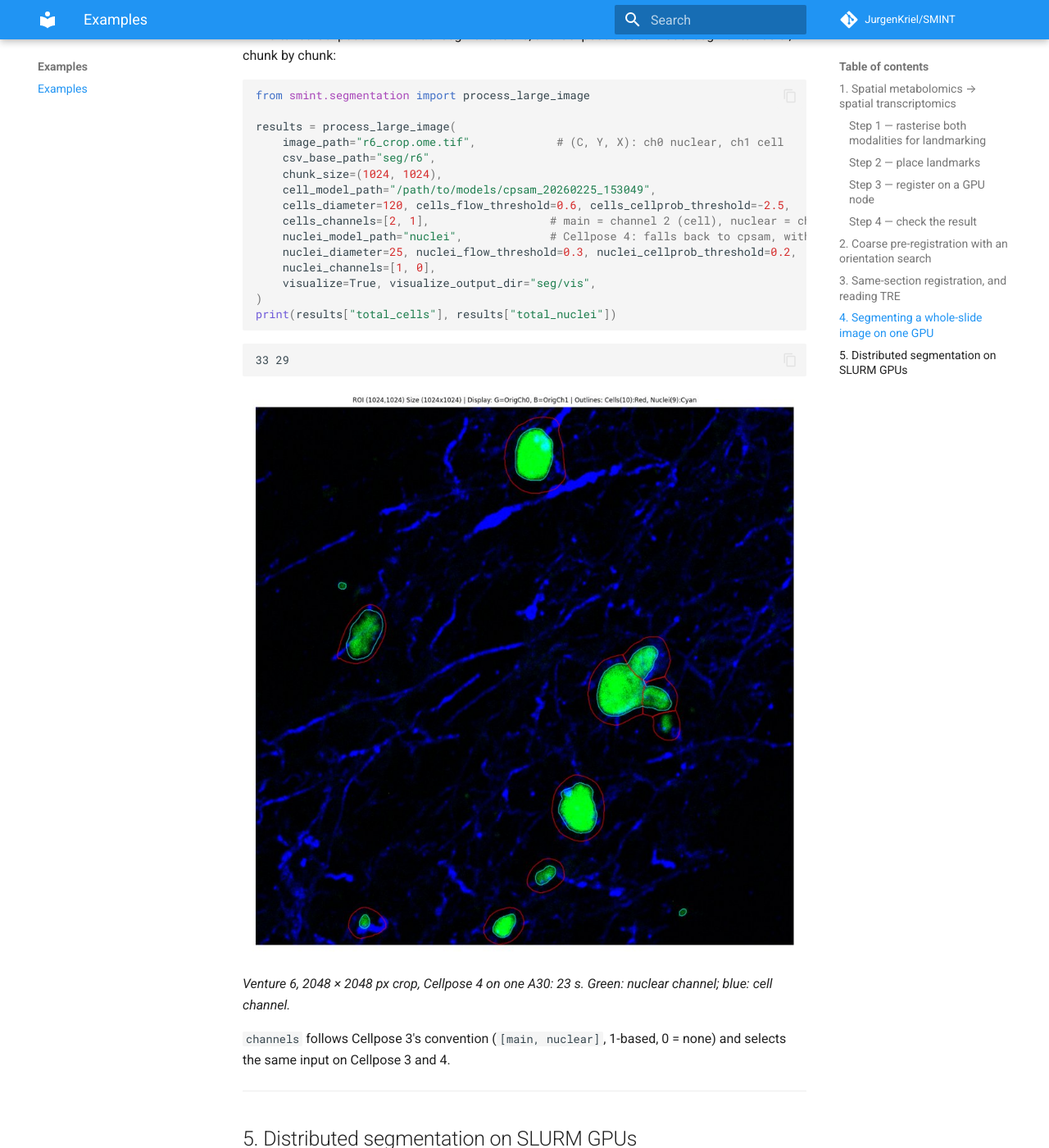
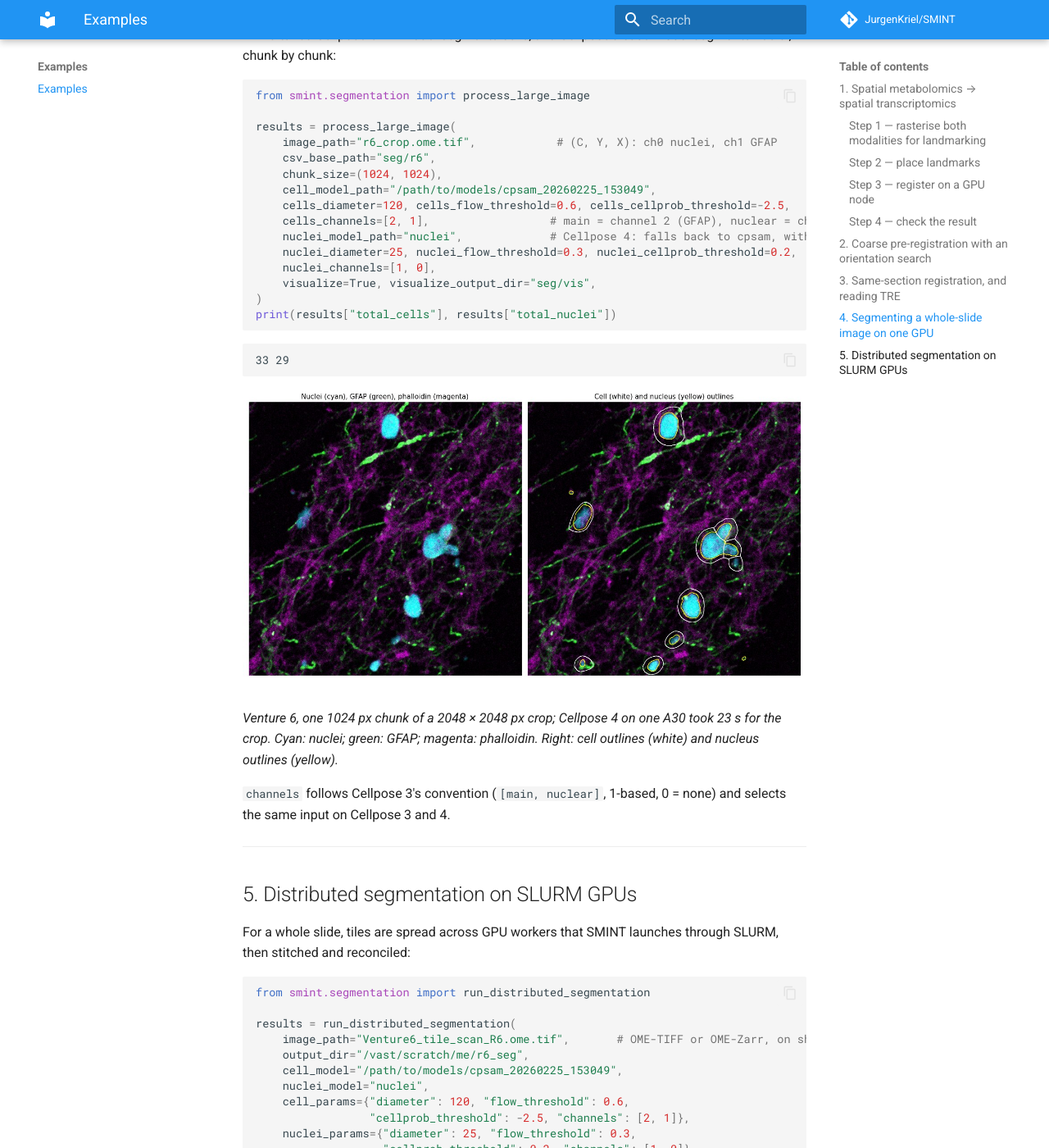
Before and after one commit to JurgenKriel/SMINT, an MkDocs documentation site: the page built from docs/examples.md, in a window 1280 px wide and 1400 px high, scrolled down 4189 px. Shown: the whole window at 82% size. Built offline with MkDocs 1.6.1 and Material for MkDocs 9.7.7, drawn with Linux system fonts in a browser that asks for light colours; comment, search, counter and statistics services are not loaded; the version menu is left out.

Commit message:
docs: show the segmentation example in the stain colours
Nuclei cyan, GFAP green, phalloidin magenta (channels 0, 1, 3), with cell
outlines in white and nucleus outlines in yellow so they stay visible on the
cyan nuclei. Captions and channel comments updated to match.

Co-Authored-By: Claude Opus 5.5 <noreply@anthropic.com>

````diff
--- a/docs/examples.md
+++ b/docs/examples.md
@@ -193,12 +193,12 @@ segments nuclei, chunk by chunk:
 from smint.segmentation import process_large_image
 
 results = process_large_image(
-    image_path="r6_crop.ome.tif",            # (C, Y, X): ch0 nuclear, ch1 cell
+    image_path="r6_crop.ome.tif",            # (C, Y, X): ch0 nuclei, ch1 GFAP
     csv_base_path="seg/r6",
     chunk_size=(1024, 1024),
     cell_model_path="/path/to/models/cpsam_20260225_153049",
     cells_diameter=120, cells_flow_threshold=0.6, cells_cellprob_threshold=-2.5,
-    cells_channels=[2, 1],                  # main = channel 2 (cell), nuclear = channel 1
+    cells_channels=[2, 1],                  # main = channel 2 (GFAP), nuclear = channel 1
     nuclei_model_path="nuclei",             # Cellpose 4: falls back to cpsam, with a warning
     nuclei_diameter=25, nuclei_flow_threshold=0.3, nuclei_cellprob_threshold=0.2,
     nuclei_channels=[1, 0],
@@ -211,10 +211,11 @@ print(results["total_cells"], results["total_nuclei"])
 33 29
 ```
 
-![Cell (red) and nucleus (cyan) outlines on one 1024 px chunk](assets/segmentation_example.jpg)
+![Nuclei, GFAP and phalloidin with cell and nucleus outlines on one 1024 px chunk](assets/segmentation_example.jpg)
 
-*Venture 6, 2048 × 2048 px crop, Cellpose 4 on one A30: 23 s. Green: nuclear
-channel; blue: cell channel.*
+*Venture 6, one 1024 px chunk of a 2048 × 2048 px crop; Cellpose 4 on one A30
+took 23 s for the crop. Cyan: nuclei; green: GFAP; magenta: phalloidin. Right:
+cell outlines (white) and nucleus outlines (yellow).*
 
 `channels` follows Cellpose 3's convention (`[main, nuclear]`, 1-based, 0 =
 none) and selects the same input on Cellpose 3 and 4.
````
Also changed, not shown: docs/assets/segmentation_example.jpg.
